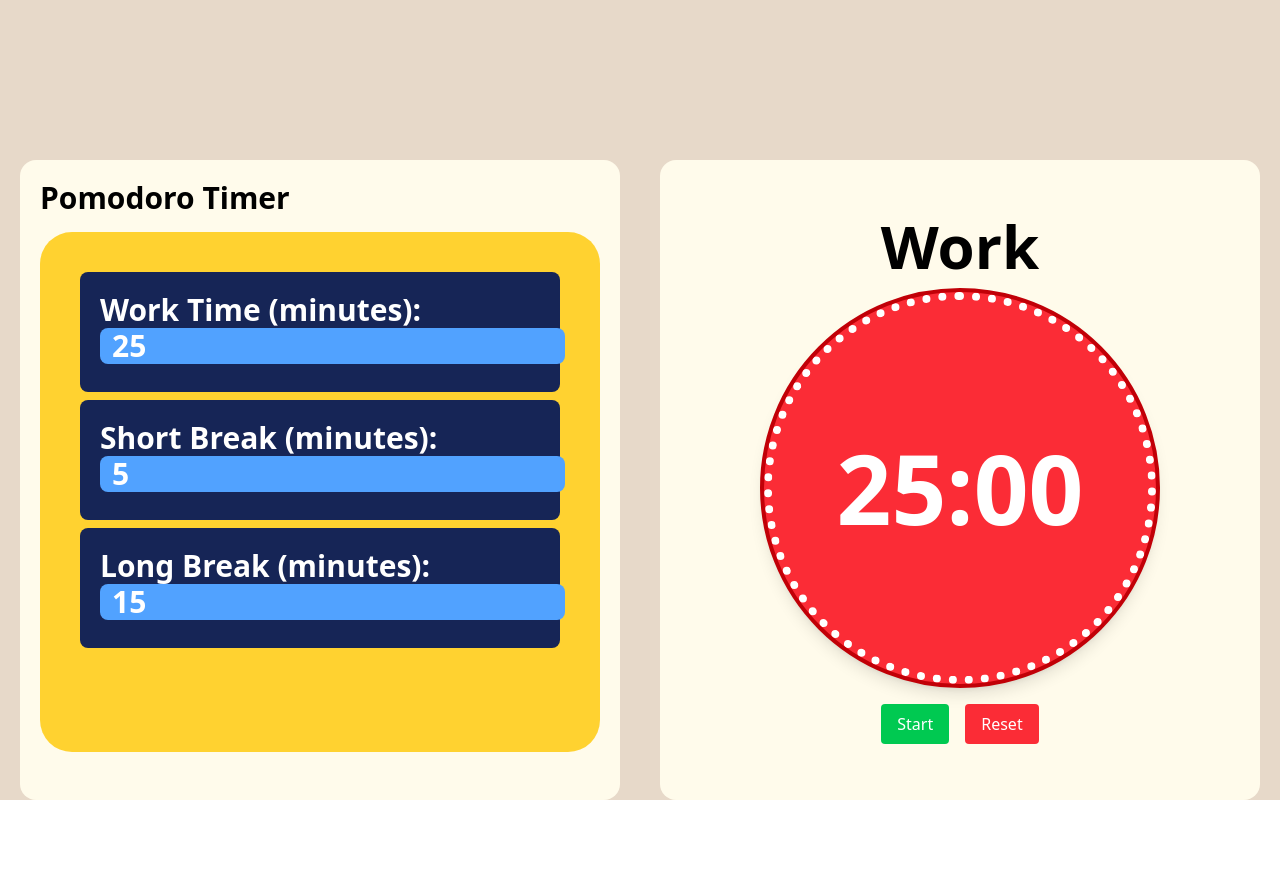
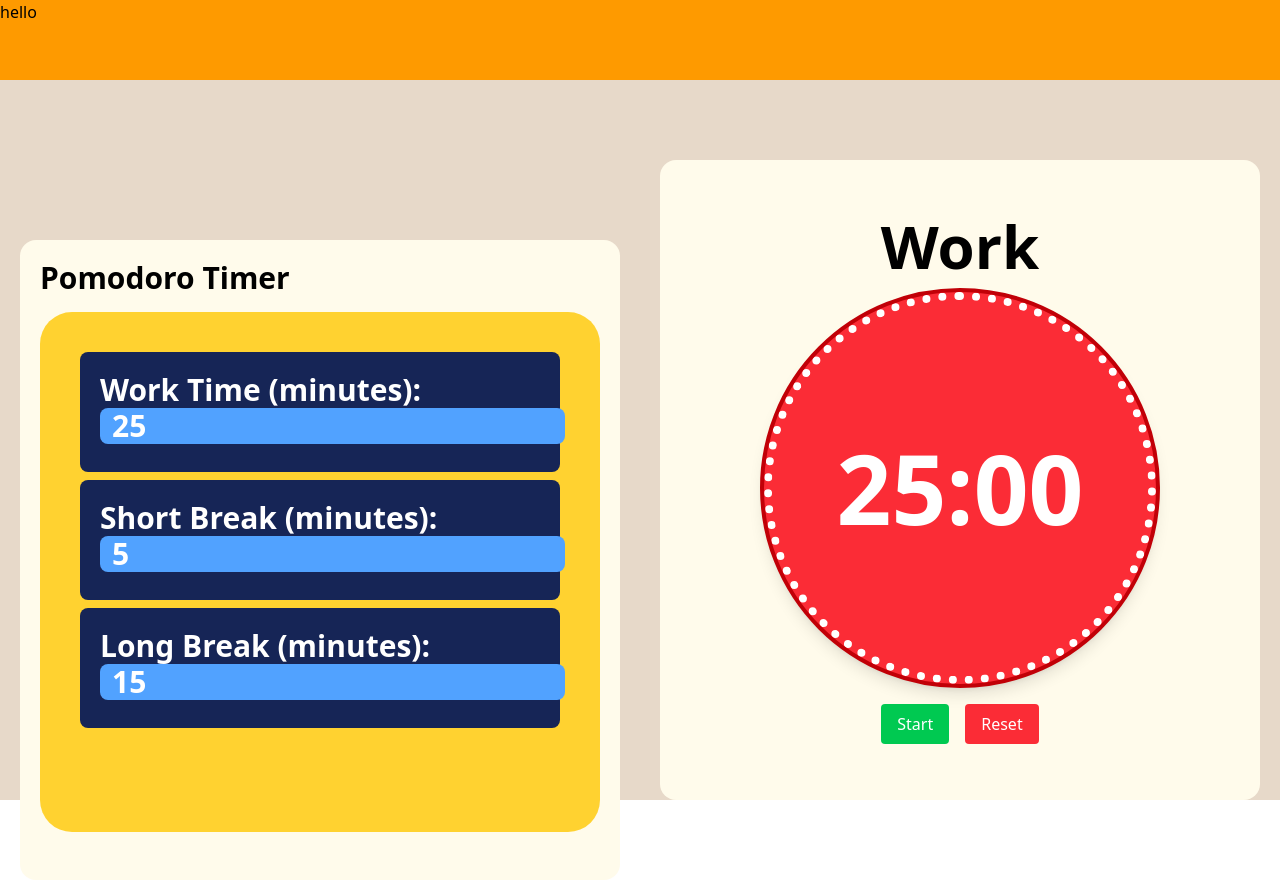
Before and after one commit to Bondedincome/Pomodoro-Timer, a React (Vite) app: page / in a window 1280 px wide. Before the commit the page ends 800 px from the top, so only its background shows below. Built offline with nearby package versions, Linux system fonts and the light colour scheme.

Commit message:
structure update

```diff
--- a/src/App.jsx
+++ b/src/App.jsx
@@ -3,7 +3,6 @@ import TimerDisplay from "./components/TimerDisplay";
 import Controls from "./components/Controls";
 import Settings from "./components/Settings";
 import NavBar from "./components/NavBar";
-
 
 const App = () => {
 	const [timeLeft, setTimeLeft] = useState(25 * 60);
@@ -34,7 +33,15 @@ const App = () => {
 			}
 		}
 		return () => clearInterval(timer);
-	}, [isRunning, longBreak, sessionCount, sessionType, shortBreak, timeLeft, workTime]);
+	}, [
+		isRunning,
+		longBreak,
+		sessionCount,
+		sessionType,
+		shortBreak,
+		timeLeft,
+		workTime,
+	]);
 
 	const handleStart = () => setIsRunning(true);
 	const handlePause = () => setIsRunning(false);
@@ -52,6 +59,7 @@ const App = () => {
 
 	return (
 		<div className="min-h-screen bg-[#E7D9C9]">
+			<NavBar />
 			<div className="bg-amber-50 w-150 h-160 relative top-40 left-5 p-5 rounded-2xl">
 				<h1 className="text-3xl font-bold font-sans">Pomodoro Timer</h1>
 				<Settings
--- a/src/components/NavBar.jsx
+++ b/src/components/NavBar.jsx
@@ -1,8 +1,8 @@
 const NavBar = () => {
 	return (
-		<>
+		<div className="flex flex-col bg-amber-500 w-100% box- h-20">
 			<p>hello</p>
-		</>
+		</div>
 	);
 };
 
```
